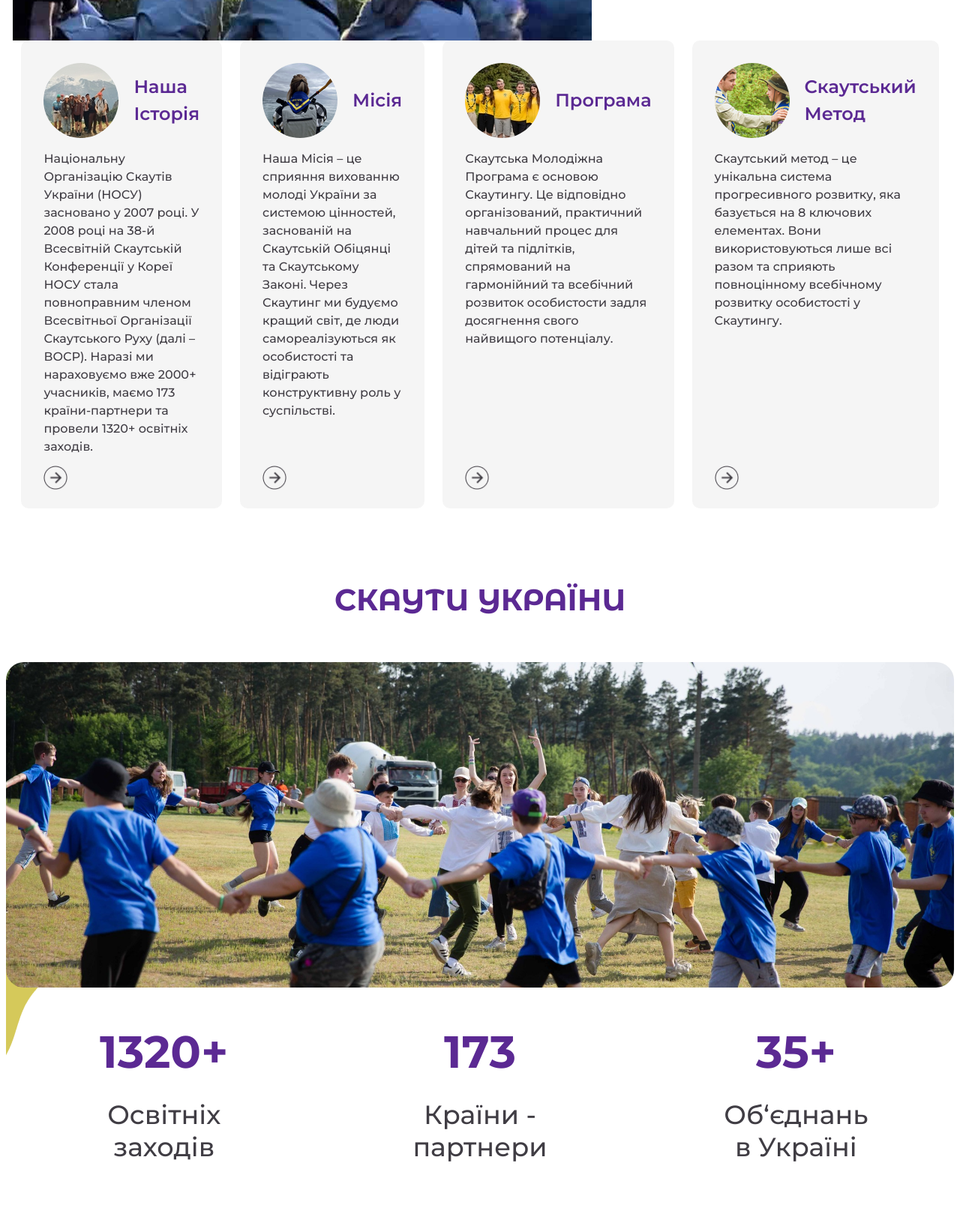
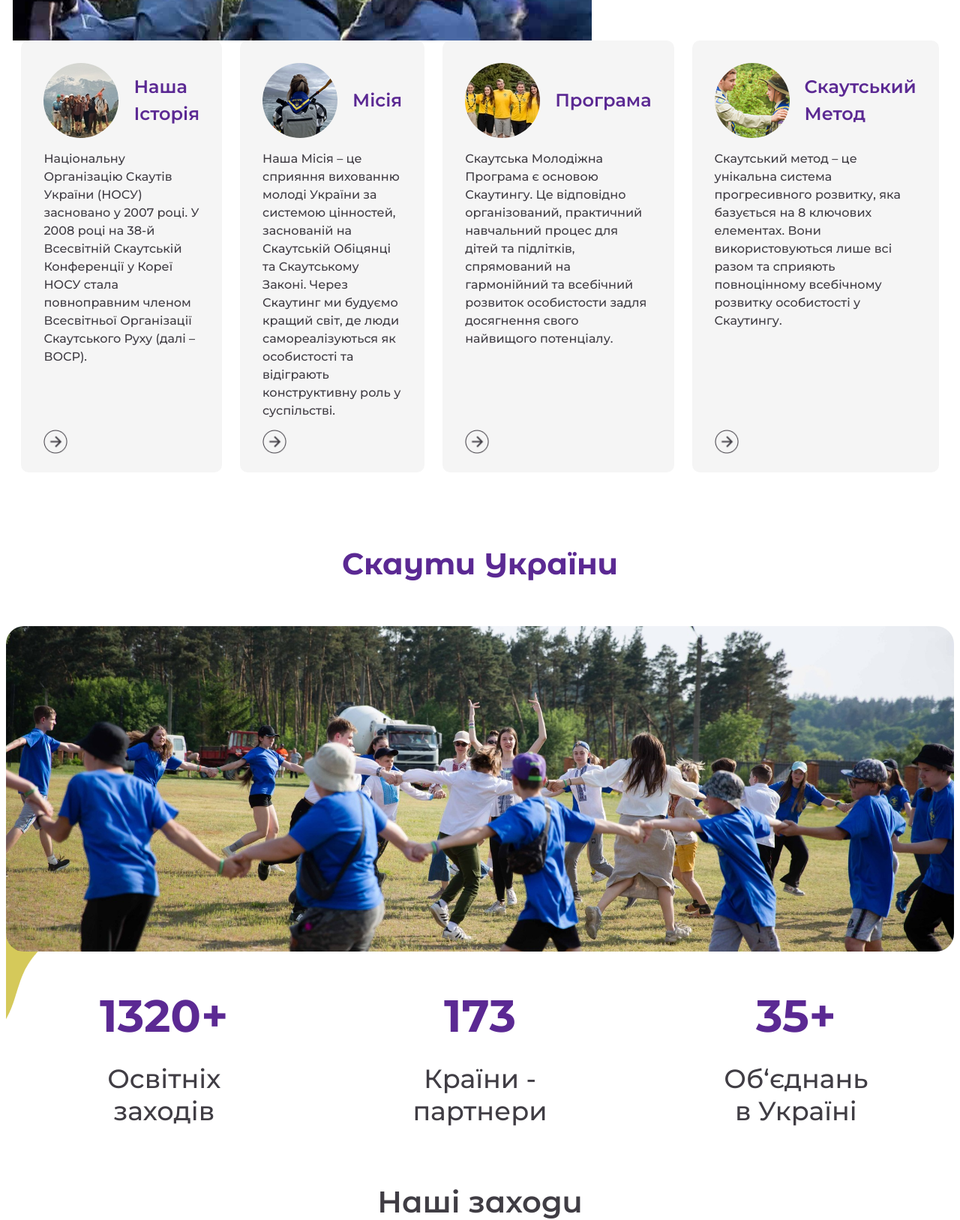
Before and after one commit to ValentynaJasochka/scouts-website, a PHP site: page / in a window 1280 px wide. Shown: the part 1141-2768 px from the top of the page at 75% size. Run offline with PHP 8.4, Linux system fonts and the light colour scheme.

Commit message:
margin for texts

```diff
--- a/index.html
+++ b/index.html
@@ -100,9 +100,7 @@
                   Національну Організацію Скаутів України (НОСУ) засновано у
                   2007 році. У 2008 році на 38-й Всесвітній Скаутській
                   Конференції у Кореї НОСУ стала повноправним членом Всесвітньої
-                  Організації Скаутського Руху (далі – ВОСР). Наразі ми
-                  нараховуємо вже 2000+ учасників, маємо 173 країни-партнери та
-                  провели 1320+ освітніх заходів.
+                  Організації Скаутського Руху (далі – ВОСР).
                 </p>
                 <a href="./our-history.html">
                   <img
--- a/our-mission.html
+++ b/our-mission.html
@@ -224,7 +224,7 @@
               <div class="regular-block-img-wrapper">
                 <img
                   class="regular-block-points-img"
-                  src="./images/our-mission/photo3.JPG"
+                  src="./images/our-mission/photo3.jpg"
                   alt=""
                 />
               </div>
--- a/scout-method.css
+++ b/scout-method.css
@@ -125,9 +125,9 @@
 .scouts-promises-text {
   display: flex;
   flex-direction: column;
-  gap: 8px;
+  gap: 1em;
   font-size: 14px;
-  line-height: 1.52;
+  line-height: 1.5;
   padding-left: 16px;
   padding-right: 16px;
   text-align: start;
--- a/styles.css
+++ b/styles.css
@@ -5,6 +5,7 @@
 
   .main-title.additional-main-title {
     font-size: 20px;
+    text-transform: capitalize;
   }
 
   .main-part-section-img-wrapper {
```
Also changed, not shown: regular-block.css (+8 -0 lines).
